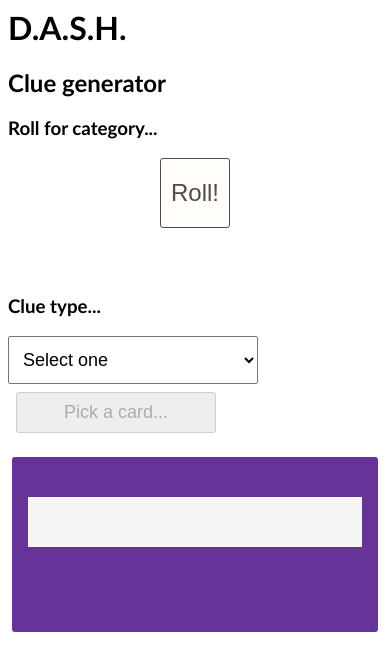
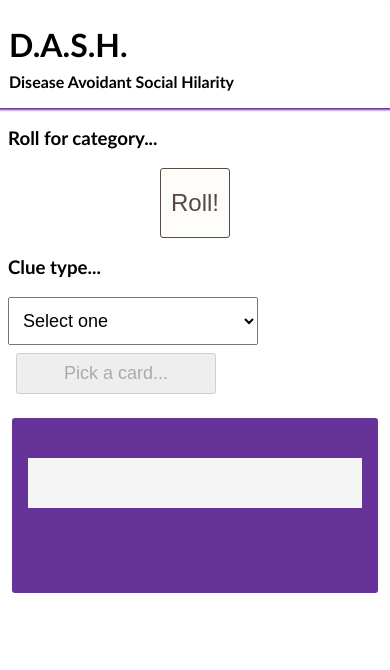
Before and after one commit to earthtone0ne/DASH_pilot, a plain HTML site: page index.html in a window 390 px wide. Drawn offline with Linux system fonts and the light colour scheme.

Commit message:
some more stylin

```diff
--- a/dash.css
+++ b/dash.css
@@ -1,6 +1,23 @@
-html {
+body {
 	font-family: 'Gill Sans', 'Gill Sans MT', Calibri, 'Trebuchet MS', sans-serif;
 }
+header {
+	width: calc(100% + 18px);
+	margin: 0 -9px 15px -9px;
+	padding: 1vh 5px;
+	box-shadow: 0px 2px 2px rebeccapurple;
+}
+header h1 {
+	margin: 0;
+	padding: 1vh 5px;
+}
+header h2 {
+	margin: 0;
+	padding: 0 5px 1vh 5px;
+	font-size: medium;
+	font-weight: 600;
+}
+
 .dieElementContainer {
 	max-width: 450px;
 }
@@ -26,6 +43,17 @@ html {
 	max-width: 450px;
 	text-align: center;;
 	color: rebeccapurple
+}
+@media (max-width: 500px) {
+	#rollResultElement {
+		font-size: large;
+		height: auto;
+		margin: 10px 0;
+	}
+	#typeSelectionElement {
+		padding: 2px 10px;
+		font-size: medium;
+	}
 }
 #resultPane {
 	background: rebeccapurple;
--- a/index.html
+++ b/index.html
@@ -2,13 +2,15 @@
 	<head>
 		<meta charset="utf-8" />
 		<meta name="viewport" content="width=device-width, initial-scale=1, maximum-scale=1.0" />
-		<title>DASH (Disease Avoidance Social Hilarity)</title>
+		<title>DASH (Disease Avoidant Social Hilarity)</title>
 		<script src="dash.js"></script>
 		<link href="dash.css" rel="stylesheet">
 	</head>
 	<body>
-		<h1>D.A.S.H.</h1>
-		<h2>Clue generator</h2>
+		<header>
+			<h1>D.A.S.H.</h1>
+			<h2>Disease Avoidant Social Hilarity</h2>
+		</header>
 		<section>
 			<h3>Roll for category...</h3>
 			<div class="dieElementContainer"><button id="dieElement"><span>Roll!</span></button></div>
```
